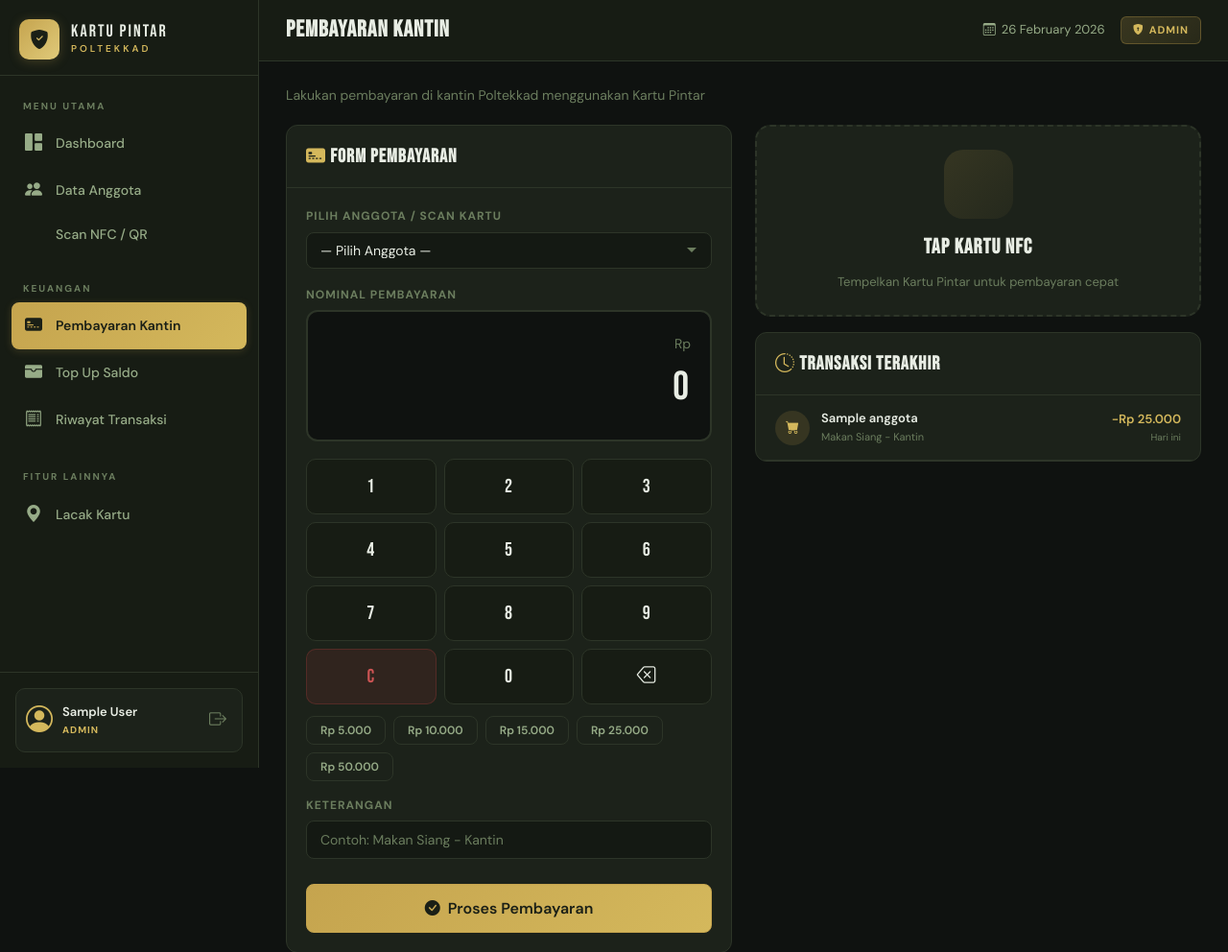
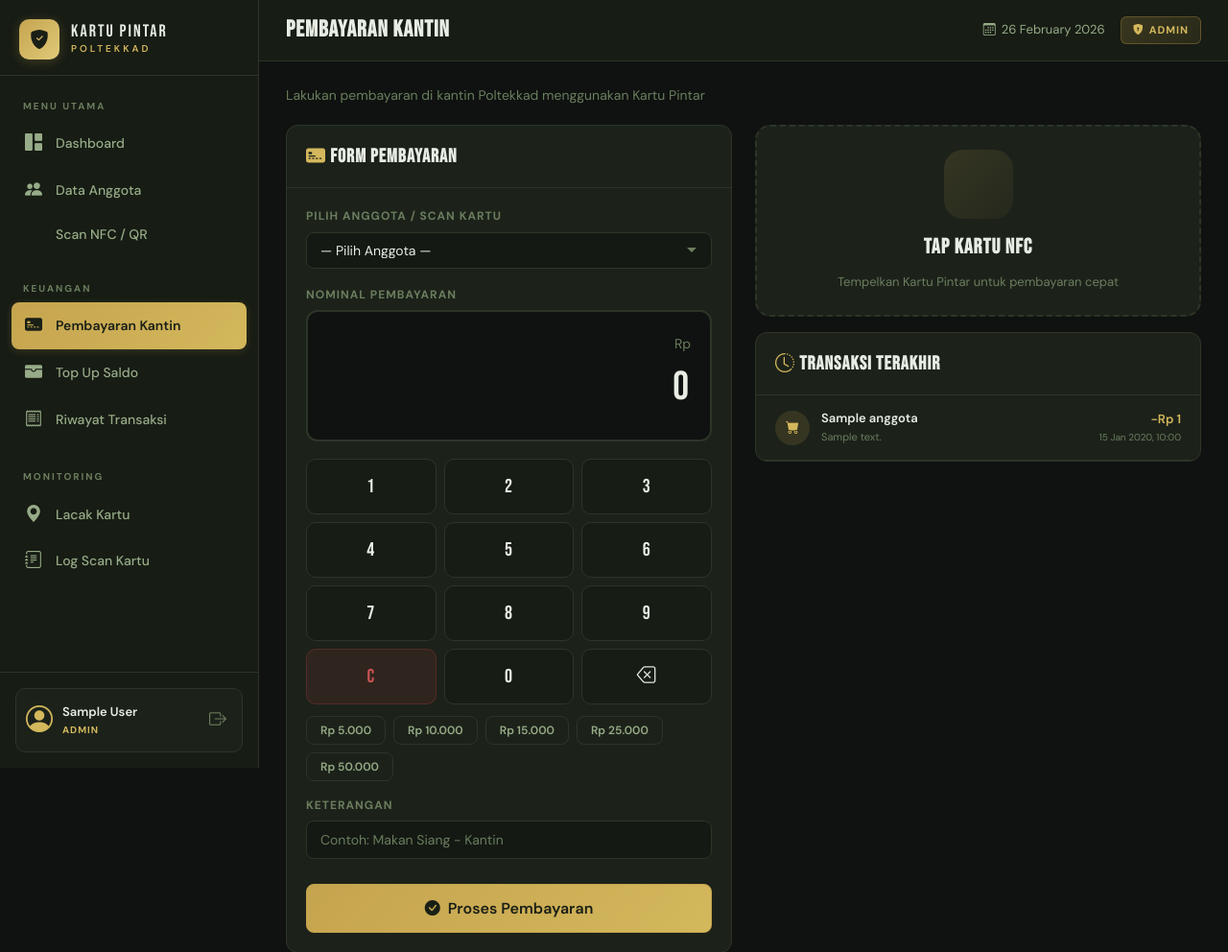
Before and after one commit to fariz089/kartu-pintar, a Flask app: page /pembayaran in a window 1280 px wide. Shown: the top 992 px of the page at 96% size. Run offline with Flask 3, Linux system fonts and the light colour scheme; the visitor is signed in with stand-in values (Sample User, id 1); tables that the repository leaves empty hold one stand-in row (values such as "Sample post"); parts of the project's set-up code (start-up, migrations or seed data) failed here and were passed over.

Commit message:
feat: Enhance role-based access control and logging for scan actions

```diff
--- a/app.py
+++ b/app.py
@@ -83,6 +83,20 @@
         if session.get('role') != 'admin':
             if request.path.startswith('/api/'):
                 return jsonify({'success': False, 'message': 'Admin access required'}), 403
+            flash('Anda tidak memiliki akses.', 'danger')
+            return redirect(url_for('dashboard'))
+        return f(*args, **kwargs)
+    return decorated
+
+
+def kantin_or_admin_required(f):
+    """Allow admin and operator_kantin only"""
+    @wraps(f)
+    def decorated(*args, **kwargs):
+        if 'user_id' not in session:
+            flash('Silakan login terlebih dahulu.', 'warning')
+            return redirect(url_for('login'))
+        if session.get('role') not in ('admin', 'operator_kantin'):
             flash('Anda tidak memiliki akses.', 'danger')
             return redirect(url_for('dashboard'))
         return f(*args, **kwargs)
@@ -256,6 +270,14 @@
     @app.route('/dashboard')
     @login_required
     def dashboard():
+        role = session.get('role')
+        # User → redirect to scan page (their main function)
+        if role == 'user':
+            return redirect(url_for('scan_page'))
+        # Operator kantin → redirect to pembayaran
+        if role == 'operator_kantin':
+            return redirect(url_for('pembayaran'))
+        # Admin → full dashboard
         total_anggota = Anggota.query.count()
         kartu_aktif = Anggota.query.filter_by(status_kartu='Aktif').count()
         kartu_hilang = Anggota.query.filter_by(status_kartu='Hilang').count()
@@ -272,10 +294,10 @@
             anggota_data=[anggota_to_dict(a) for a in anggota_raw],
         )
 
-    # --- ANGGOTA ---
+    # --- ANGGOTA (Admin only) ---
 
     @app.route('/anggota')
-    @login_required
+    @admin_required
     def anggota_list():
         search = request.args.get('search', '').strip()
         status = request.args.get('status', '').strip()
@@ -294,7 +316,7 @@
             anggota_data=[anggota_to_dict(a, include_lokasi=False) for a in all_anggota])
 
     @app.route('/anggota/<anggota_id>')
-    @login_required
+    @admin_required
     def anggota_detail(anggota_id):
         a = Anggota.query.filter_by(kartu_id=anggota_id).first()
         if not a:
@@ -424,6 +446,7 @@
             flash('Kartu tidak terdaftar dalam sistem.', 'danger')
             return redirect(url_for('scan_page'))
 
+        # Log scan with who scanned it
         a.lokasi_waktu = datetime.now()
         db.session.add(LokasiHistory(
             anggota_id=a.id,
@@ -431,14 +454,25 @@
             longitude=a.lokasi_lng or 107.6100,
             lokasi_nama='Scan Point',
             sumber='QR' if card_id == a.qr_data else 'NFC',
+            scanned_by_user_id=session.get('user_id'),
         ))
         db.session.commit()
-        return render_template('scan_result.html', anggota=anggota_to_dict(a))
 
-    # --- PEMBAYARAN ---
+        role = session.get('role')
+        anggota_data = anggota_to_dict(a)
+        # For user role: hide saldo and sensitive info
+        if role == 'user':
+            anggota_data['saldo'] = None
+            anggota_data['show_saldo'] = False
+        else:
+            anggota_data['show_saldo'] = True
+
+        return render_template('scan_result.html', anggota=anggota_data, user_role=role)
+
+    # --- PEMBAYARAN (Admin + Operator Kantin) ---
 
     @app.route('/pembayaran')
-    @login_required
+    @kantin_or_admin_required
     def pembayaran():
         anggota_raw = Anggota.query.filter_by(status_kartu='Aktif').all()
         anggota_data = [{
@@ -447,10 +481,13 @@
             'nfc_uid': a.nfc_uid, 'qr_data': a.qr_data, 'foto': a.foto,
             'status_kartu': a.status_kartu,
         } for a in anggota_raw]
-        return render_template('pembayaran.html', anggota_data=anggota_data)
+        # Recent payment transactions for sidebar
+        trx_raw = Transaksi.query.filter_by(jenis='Pembelian').order_by(Transaksi.created_at.desc()).limit(5).all()
+        transaksi_terbaru = [trx_to_dict(t) for t in trx_raw]
+        return render_template('pembayaran.html', anggota_data=anggota_data, transaksi_terbaru=transaksi_terbaru)
 
     @app.route('/pembayaran/proses', methods=['POST'])
-    @login_required
+    @kantin_or_admin_required
     def pembayaran_proses():
         try:
             kartu_id = request.form.get('anggota_id', '').strip()
@@ -556,8 +593,10 @@
 
     # --- LACAK KARTU ---
 
+    # --- LACAK KARTU (Admin only) ---
+
     @app.route('/lacak')
-    @login_required
+    @admin_required
     def lacak_kartu():
         anggota_raw = Anggota.query.all()
         anggota_data = [{
@@ -571,14 +610,44 @@
         } for a in anggota_raw]
         return render_template('lacak_kartu.html', anggota_data=anggota_data)
 
-    # --- TRANSAKSI ---
+    # --- SCAN LOG (Admin only) ---
+
+    @app.route('/scan-log')
+    @admin_required
+    def scan_log():
+        logs = LokasiHistory.query.order_by(LokasiHistory.waktu.desc()).limit(100).all()
+        scan_data = [l.to_dict() for l in logs]
+        return render_template('admin/scan_log.html', scan_data=scan_data)
+
+    # --- TRANSAKSI (role-based) ---
 
     @app.route('/transaksi')
     @login_required
     def transaksi():
-        all_trx = Transaksi.query.order_by(Transaksi.created_at.desc()).all()
-        return render_template('transaksi.html',
-            transaksi_data=[trx_to_dict(t) for t in all_trx])
+        role = session.get('role')
+        if role == 'user':
+            # User: only own transactions (linked through anggota)
+            user = User.query.get(session['user_id'])
+            if user and user.anggota_id:
+                anggota = Anggota.query.get(user.anggota_id)
+                if anggota:
+                    all_trx = Transaksi.query.filter_by(anggota_id=anggota.id).order_by(Transaksi.created_at.desc()).all()
+                    return render_template('transaksi.html',
+                        transaksi_data=[trx_to_dict(t) for t in all_trx],
+                        page_title='Riwayat Transaksi Saya')
+            return render_template('transaksi.html', transaksi_data=[], page_title='Riwayat Transaksi Saya')
+        elif role == 'operator_kantin':
+            # Operator: only Pembelian (sales)
+            all_trx = Transaksi.query.filter_by(jenis='Pembelian').order_by(Transaksi.created_at.desc()).all()
+            return render_template('transaksi.html',
+                transaksi_data=[trx_to_dict(t) for t in all_trx],
+                page_title='Riwayat Penjualan Kantin')
+        else:
+            # Admin: all transactions
+            all_trx = Transaksi.query.order_by(Transaksi.created_at.desc()).all()
+            return render_template('transaksi.html',
+                transaksi_data=[trx_to_dict(t) for t in all_trx],
+                page_title='Riwayat Transaksi')
 
 
 # ============================================================
@@ -653,8 +722,12 @@
                 anggota_id=a.id, latitude=a.lokasi_lat or -6.8927,
                 longitude=a.lokasi_lng or 107.6100,
                 lokasi_nama='NFC Scan', sumber='NFC',
+                scanned_by_user_id=request.current_user_id,
             ))
             db.session.commit()
+            # User role: limited info (no saldo)
+            if getattr(request, 'current_role', None) == 'user':
+                return jsonify({'success': True, 'data': a.to_identitas_dict()})
             return jsonify({'success': True, 'data': a.to_dict()})
         return jsonify({'success': False, 'message': 'Kartu NFC tidak terdaftar'}), 404
 
@@ -670,8 +743,11 @@
                 anggota_id=a.id, latitude=a.lokasi_lat or -6.8927,
                 longitude=a.lokasi_lng or 107.6100,
                 lokasi_nama='QR Scan', sumber='QR',
+                scanned_by_user_id=request.current_user_id,
             ))
             db.session.commit()
+            if getattr(request, 'current_role', None) == 'user':
+                return jsonify({'success': True, 'data': a.to_identitas_dict()})
             return jsonify({'success': True, 'data': a.to_dict()})
         return jsonify({'success': False, 'message': 'QR Code tidak valid'}), 404
 
--- a/database/schema.sql
+++ b/database/schema.sql
@@ -118,13 +118,17 @@
     longitude FLOAT NOT NULL,
     lokasi_nama VARCHAR(200),
     sumber VARCHAR(20) DEFAULT 'NFC',
+    scanned_by_user_id INT NULL,
     waktu DATETIME NOT NULL DEFAULT CURRENT_TIMESTAMP,
 
     INDEX idx_anggota_id (anggota_id),
     INDEX idx_waktu (waktu),
+    INDEX idx_scanned_by (scanned_by_user_id),
 
     CONSTRAINT fk_lokasi_anggota FOREIGN KEY (anggota_id)
-        REFERENCES anggota(id) ON DELETE CASCADE
+        REFERENCES anggota(id) ON DELETE CASCADE,
+    CONSTRAINT fk_lokasi_scanned_by FOREIGN KEY (scanned_by_user_id)
+        REFERENCES users(id) ON DELETE SET NULL
 ) ENGINE=InnoDB;
 
 -- ============================================================
--- a/templates/base.html
+++ b/templates/base.html
@@ -35,6 +35,10 @@
         </div>
 
         <nav class="sidebar-nav">
+            {% set role = session.get('role', '') %}
+
+            {# === ADMIN: Full access === #}
+            {% if role == 'admin' %}
             <div class="nav-section">
                 <span class="nav-section-title">MENU UTAMA</span>
                 <a href="{{ url_for('dashboard') }}" class="nav-link {% if request.endpoint == 'dashboard' %}active{% endif %}">
@@ -50,32 +54,65 @@
                     <span>Scan NFC / QR</span>
                 </a>
             </div>
-
             <div class="nav-section">
                 <span class="nav-section-title">KEUANGAN</span>
                 <a href="{{ url_for('pembayaran') }}" class="nav-link {% if request.endpoint == 'pembayaran' %}active{% endif %}">
                     <i class="bi bi-credit-card-2-front-fill"></i>
                     <span>Pembayaran Kantin</span>
                 </a>
-                {% if session.get('role') == 'admin' %}
                 <a href="{{ url_for('topup') }}" class="nav-link {% if request.endpoint == 'topup' %}active{% endif %}">
                     <i class="bi bi-wallet-fill"></i>
                     <span>Top Up Saldo</span>
                 </a>
-                {% endif %}
                 <a href="{{ url_for('transaksi') }}" class="nav-link {% if request.endpoint == 'transaksi' %}active{% endif %}">
                     <i class="bi bi-receipt"></i>
                     <span>Riwayat Transaksi</span>
                 </a>
             </div>
-
             <div class="nav-section">
-                <span class="nav-section-title">FITUR LAINNYA</span>
+                <span class="nav-section-title">MONITORING</span>
                 <a href="{{ url_for('lacak_kartu') }}" class="nav-link {% if request.endpoint == 'lacak_kartu' %}active{% endif %}">
                     <i class="bi bi-geo-alt-fill"></i>
                     <span>Lacak Kartu</span>
                 </a>
+                <a href="{{ url_for('scan_log') }}" class="nav-link {% if request.endpoint == 'scan_log' %}active{% endif %}">
+                    <i class="bi bi-journal-text"></i>
+                    <span>Log Scan Kartu</span>
+                </a>
             </div>
+
+            {# === OPERATOR KANTIN: Payment + Sales history === #}
+            {% elif role == 'operator_kantin' %}
+            <div class="nav-section">
+                <span class="nav-section-title">KANTIN</span>
+                <a href="{{ url_for('pembayaran') }}" class="nav-link {% if request.endpoint == 'pembayaran' %}active{% endif %}">
+                    <i class="bi bi-credit-card-2-front-fill"></i>
+                    <span>Pembayaran Kantin</span>
+                </a>
+                <a href="{{ url_for('scan_page') }}" class="nav-link {% if 'scan' in request.endpoint %}active{% endif %}">
+                    <i class="bi bi-nfc"></i>
+                    <span>Scan NFC / QR</span>
+                </a>
+                <a href="{{ url_for('transaksi') }}" class="nav-link {% if request.endpoint == 'transaksi' %}active{% endif %}">
+                    <i class="bi bi-receipt"></i>
+                    <span>Riwayat Penjualan</span>
+                </a>
+            </div>
+
+            {# === USER: Scan + Own transactions === #}
+            {% else %}
+            <div class="nav-section">
+                <span class="nav-section-title">MENU</span>
+                <a href="{{ url_for('scan_page') }}" class="nav-link {% if 'scan' in request.endpoint %}active{% endif %}">
+                    <i class="bi bi-nfc"></i>
+                    <span>Scan NFC / QR</span>
+                </a>
+                <a href="{{ url_for('transaksi') }}" class="nav-link {% if request.endpoint == 'transaksi' %}active{% endif %}">
+                    <i class="bi bi-receipt"></i>
+                    <span>Riwayat Transaksi Saya</span>
+                </a>
+            </div>
+            {% endif %}
         </nav>
 
         <div class="sidebar-footer">
--- a/templates/pembayaran.html
+++ b/templates/pembayaran.html
@@ -118,21 +118,26 @@
                 <h2><i class="bi bi-clock-history" style="color: var(--gold-400);"></i> Transaksi Terakhir</h2>
             </div>
             <div class="card-body" style="padding: 0;">
-                {% for a in anggota_data[:3] %}
+                {% for t in transaksi_terbaru %}
                 <div style="display: flex; align-items: center; gap: 12px; padding: 14px 20px; border-bottom: 1px solid var(--border-color);">
                     <div style="width: 36px; height: 36px; border-radius: 50%; background: rgba(197, 164, 78, 0.15); display: flex; align-items: center; justify-content: center; flex-shrink: 0;">
                         <i class="bi bi-cart-fill" style="color: var(--gold-400); font-size: 14px;"></i>
                     </div>
                     <div style="flex: 1;">
-                        <div style="font-size: 13px; font-weight: 600; color: var(--text-primary);">{{ a.nama }}</div>
-                        <div style="font-size: 11px; color: var(--text-muted);">Makan Siang - Kantin</div>
+                        <div style="font-size: 13px; font-weight: 600; color: var(--text-primary);">{{ t.nama }}</div>
+                        <div style="font-size: 11px; color: var(--text-muted);">{{ t.keterangan }}</div>
                     </div>
                     <div style="text-align: right;">
-                        <div style="font-size: 13px; font-weight: 600; color: var(--text-accent);">-Rp 25.000</div>
-                        <div style="font-size: 10px; color: var(--text-muted);">Hari ini</div>
+                        <div style="font-size: 13px; font-weight: 600; color: {% if t.status == 'Gagal' %}var(--red-300){% else %}var(--text-accent){% endif %};">-{{ t.nominal|rupiah }}</div>
+                        <div style="font-size: 10px; color: var(--text-muted);">{{ t.waktu|datetime_format }}</div>
                     </div>
                 </div>
                 {% endfor %}
+                {% if not transaksi_terbaru %}
+                <div style="padding: 20px; text-align: center; color: var(--text-muted); font-size: 13px;">
+                    Belum ada transaksi
+                </div>
+                {% endif %}
             </div>
         </div>
     </div>
--- a/templates/transaksi.html
+++ b/templates/transaksi.html
@@ -1,11 +1,11 @@
 {% extends "base.html" %}
 
-{% block title %}Riwayat Transaksi{% endblock %}
-{% block page_title %}Riwayat Transaksi{% endblock %}
+{% block title %}{{ page_title|default('Riwayat Transaksi') }}{% endblock %}
+{% block page_title %}{{ page_title|default('Riwayat Transaksi') }}{% endblock %}
 
 {% block content %}
 <div class="section-header">
-    <p class="text-muted" style="font-size: 14px;">Riwayat seluruh transaksi pembayaran dan top up Kartu Pintar</p>
+    <p class="text-muted" style="font-size: 14px;">{{ page_title|default('Riwayat seluruh transaksi pembayaran dan top up Kartu Pintar') }}</p>
 </div>
 
 <!-- Filter -->
```
Also changed, not shown: models.py (+8 -0 lines), templates/admin/scan_log.html (added, +51 -0 lines), templates/scan_result.html (+8 -0 lines).
